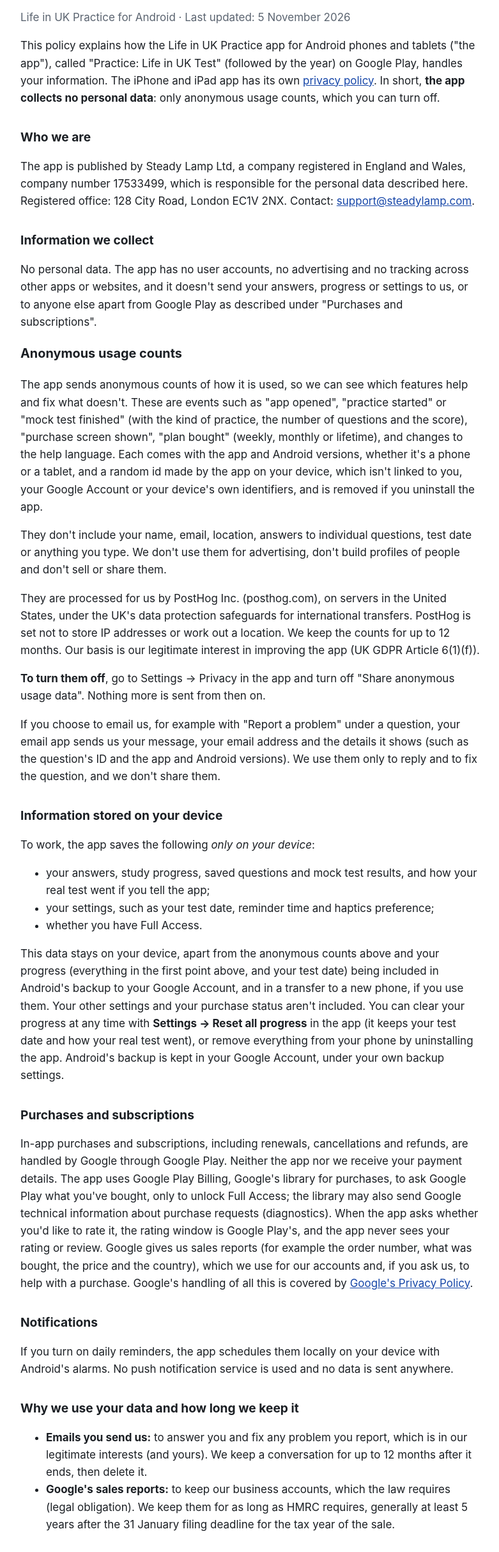
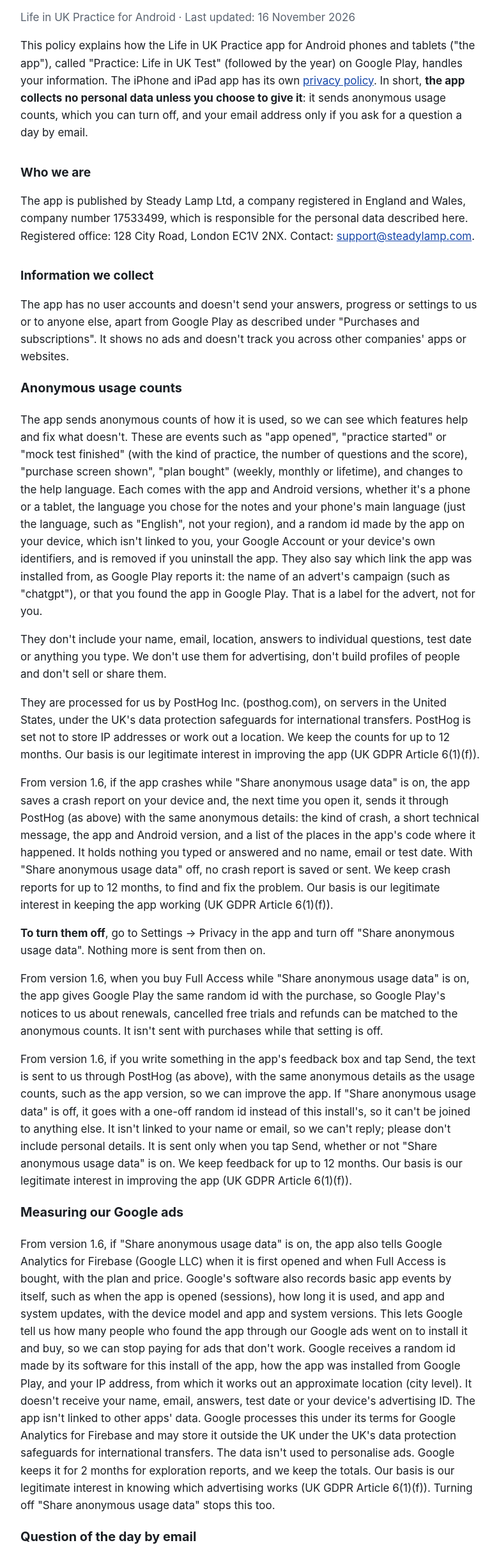
Before and after one commit to calvin22580/britready, a plain HTML site: page android/privacy-policy.html in a window 1280 px wide. Shown: the part 94-2519 px from the top of the page at 64% size, without its empty margins (248-1029 px from the left). Drawn offline with Linux system fonts and the light colour scheme.

Commit message:
Update the Android pages from life-in-uk-android/PlayStore

```diff
--- a/android/privacy-policy.html
+++ b/android/privacy-policy.html
@@ -18,20 +18,28 @@
 <body>
 <main>
   <h1>Privacy Policy</h1>
-  <p class="muted">Life in UK Practice for Android · Last updated: 5 November 2026</p>
+  <p class="muted">Life in UK Practice for Android · Last updated: 16 November 2026</p>
 
-  <p>This policy explains how the Life in UK Practice app for Android phones and tablets ("the app"), called "Practice: Life in UK Test" (followed by the year) on Google Play, handles your information. The iPhone and iPad app has its own <a href="../privacy-policy.html">privacy policy</a>. In short, <strong>the app collects no personal data</strong>: only anonymous usage counts, which you can turn off.</p>
+  <p>This policy explains how the Life in UK Practice app for Android phones and tablets ("the app"), called "Practice: Life in UK Test" (followed by the year) on Google Play, handles your information. The iPhone and iPad app has its own <a href="../privacy-policy.html">privacy policy</a>. In short, <strong>the app collects no personal data unless you choose to give it</strong>: it sends anonymous usage counts, which you can turn off, and your email address only if you ask for a question a day by email.</p>
 
   <h2>Who we are</h2>
   <p>The app is published by Steady Lamp Ltd, a company registered in England and Wales, company number 17533499, which is responsible for the personal data described here. Registered office: 128 City Road, London EC1V 2NX. Contact: <a href="mailto:support@steadylamp.com">support@steadylamp.com</a>.</p>
 
   <h2>Information we collect</h2>
-  <p>No personal data. The app has no user accounts, no advertising and no tracking across other apps or websites, and it doesn't send your answers, progress or settings to us, or to anyone else apart from Google Play as described under "Purchases and subscriptions".</p>
+  <p>The app has no user accounts and doesn't send your answers, progress or settings to us or to anyone else, apart from Google Play as described under "Purchases and subscriptions". It shows no ads and doesn't track you across other companies' apps or websites.</p>
   <h3>Anonymous usage counts</h3>
-  <p>The app sends anonymous counts of how it is used, so we can see which features help and fix what doesn't. These are events such as "app opened", "practice started" or "mock test finished" (with the kind of practice, the number of questions and the score), "purchase screen shown", "plan bought" (weekly, monthly or lifetime), and changes to the help language. Each comes with the app and Android versions, whether it's a phone or a tablet, and a random id made by the app on your device, which isn't linked to you, your Google Account or your device's own identifiers, and is removed if you uninstall the app.</p>
+  <p>The app sends anonymous counts of how it is used, so we can see which features help and fix what doesn't. These are events such as "app opened", "practice started" or "mock test finished" (with the kind of practice, the number of questions and the score), "purchase screen shown", "plan bought" (weekly, monthly or lifetime), and changes to the help language. Each comes with the app and Android versions, whether it's a phone or a tablet, the language you chose for the notes and your phone's main language (just the language, such as "English", not your region), and a random id made by the app on your device, which isn't linked to you, your Google Account or your device's own identifiers, and is removed if you uninstall the app. They also say which link the app was installed from, as Google Play reports it: the name of an advert's campaign (such as "chatgpt"), or that you found the app in Google Play. That is a label for the advert, not for you.</p>
   <p>They don't include your name, email, location, answers to individual questions, test date or anything you type. We don't use them for advertising, don't build profiles of people and don't sell or share them.</p>
   <p>They are processed for us by PostHog Inc. (posthog.com), on servers in the United States, under the UK's data protection safeguards for international transfers. PostHog is set not to store IP addresses or work out a location. We keep the counts for up to 12 months. Our basis is our legitimate interest in improving the app (UK GDPR Article 6(1)(f)).</p>
+  <p>From version 1.6, if the app crashes while "Share anonymous usage data" is on, the app saves a crash report on your device and, the next time you open it, sends it through PostHog (as above) with the same anonymous details: the kind of crash, a short technical message, the app and Android version, and a list of the places in the app's code where it happened. It holds nothing you typed or answered and no name, email or test date. With "Share anonymous usage data" off, no crash report is saved or sent. We keep crash reports for up to 12 months, to find and fix the problem. Our basis is our legitimate interest in keeping the app working (UK GDPR Article 6(1)(f)).</p>
   <p><strong>To turn them off</strong>, go to Settings → Privacy in the app and turn off "Share anonymous usage data". Nothing more is sent from then on.</p>
+  <p>From version 1.6, when you buy Full Access while "Share anonymous usage data" is on, the app gives Google Play the same random id with the purchase, so Google Play's notices to us about renewals, cancelled free trials and refunds can be matched to the anonymous counts. It isn't sent with purchases while that setting is off.</p>
+  <p>From version 1.6, if you write something in the app's feedback box and tap Send, the text is sent to us through PostHog (as above), with the same anonymous details as the usage counts, such as the app version, so we can improve the app. If "Share anonymous usage data" is off, it goes with a one-off random id instead of this install's, so it can't be joined to anything else. It isn't linked to your name or email, so we can't reply; please don't include personal details. It is sent only when you tap Send, whether or not "Share anonymous usage data" is on. We keep feedback for up to 12 months. Our basis is our legitimate interest in improving the app (UK GDPR Article 6(1)(f)).</p>
+  <h3>Measuring our Google ads</h3>
+  <p>From version 1.6, if "Share anonymous usage data" is on, the app also tells Google Analytics for Firebase (Google LLC) when it is first opened and when Full Access is bought, with the plan and price. Google's software also records basic app events by itself, such as when the app is opened (sessions), how long it is used, and app and system updates, with the device model and app and system versions. This lets Google tell us how many people who found the app through our Google ads went on to install it and buy, so we can stop paying for ads that don't work. Google receives a random id made by its software for this install of the app, how the app was installed from Google Play, and your IP address, from which it works out an approximate location (city level). It doesn't receive your name, email, answers, test date or your device's advertising ID. The app isn't linked to other apps' data. Google processes this under its terms for Google Analytics for Firebase and may store it outside the UK under the UK's data protection safeguards for international transfers. The data isn't used to personalise ads. Google keeps it for 2 months for exploration reports, and we keep the totals. Our basis is our legitimate interest in knowing which advertising works (UK GDPR Article 6(1)(f)). Turning off "Share anonymous usage data" stops this too.</p>
+  <h3>Question of the day by email</h3>
+  <p>From version 1.6, Settings has a switch, "Email me a question a day". It is off unless you turn it on, and the app never asks for your email address anywhere else. If you turn it on and enter your email address, the app sends the address to our server and we email you a link to confirm it is yours. Once you confirm, we send one practice question a day to that address. We use the address only for this. We don't use it for advertising by anyone else, and we don't sell or share it. It isn't joined to the anonymous usage counts or to your progress, which stays on your device.</p>
+  <p>Our basis is your consent (UK GDPR Article 6(1)(a)), which you can withdraw at any time: use the unsubscribe link in any of the emails, turn the switch off in Settings, or email us. We keep your address while you're subscribed. If you unsubscribe, or never confirm, we delete it within 30 days. The address is stored by Supabase (in the European Union) and the emails are sent by Resend (from servers in the European Union); both act only on our behalf. The emails come from hello@lifeintheukquestions.co.uk, the address of our website, Life in the UK Questions, which runs the same service.</p>
   <p>If you choose to email us, for example with "Report a problem" under a question, your email app sends us your message, your email address and the details it shows (such as the question's ID and the app and Android versions). We use them only to reply and to fix the question, and we don't share them.</p>
 
   <h2>Information stored on your device</h2>
@@ -51,6 +59,7 @@
 
   <h2>Why we use your data and how long we keep it</h2>
   <ul>
+    <li><strong>Your email address, if you ask for a question a day:</strong> to send you the emails, with your consent. We keep it while you're subscribed and delete it within 30 days of you unsubscribing (or of signing up, if you never confirm).</li>
     <li><strong>Emails you send us:</strong> to answer you and fix any problem you report, which is in our legitimate interests (and yours). We keep a conversation for up to 12 months after it ends, then delete it.</li>
     <li><strong>Google's sales reports:</strong> to keep our business accounts, which the law requires (legal obligation). We keep them for as long as HMRC requires, generally at least 5 years after the 31 January filing deadline for the tax year of the sale.</li>
   </ul>
```
Also changed, not shown: android/support.html (+1 -1 lines).
